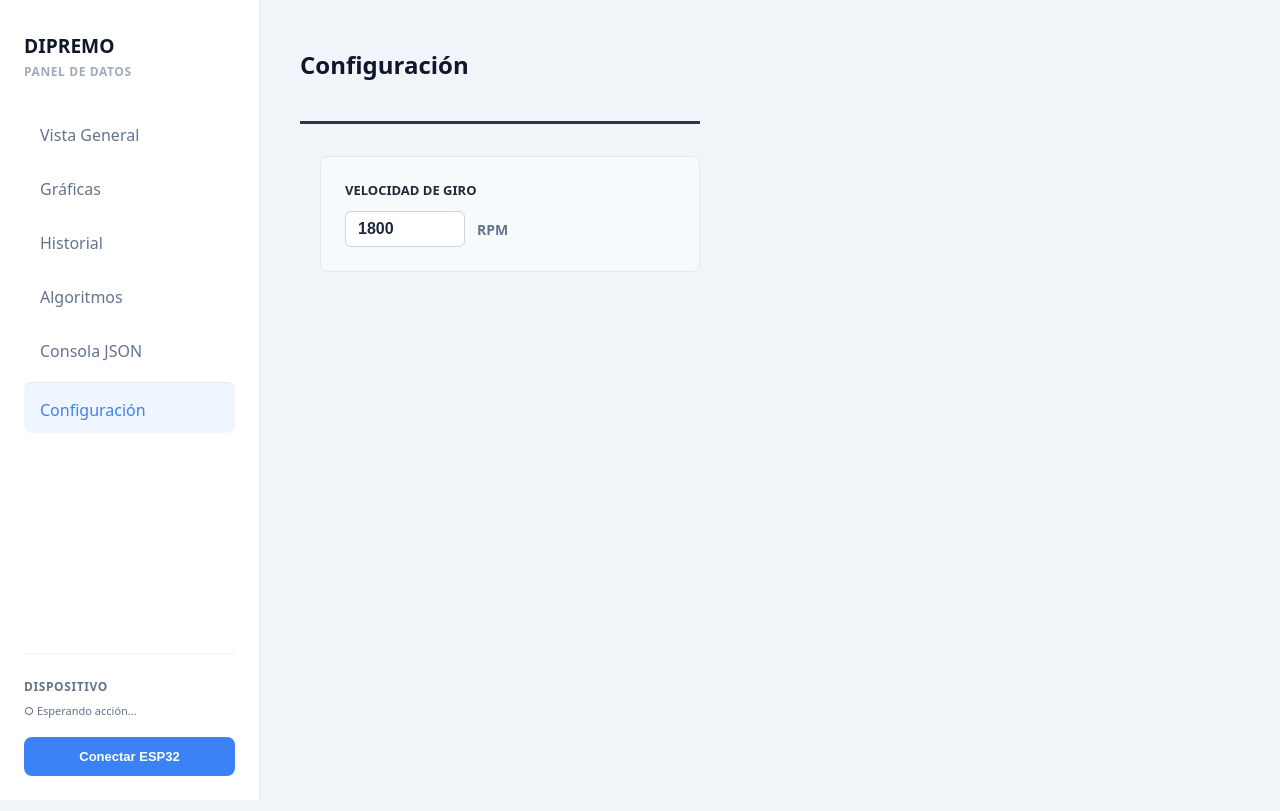
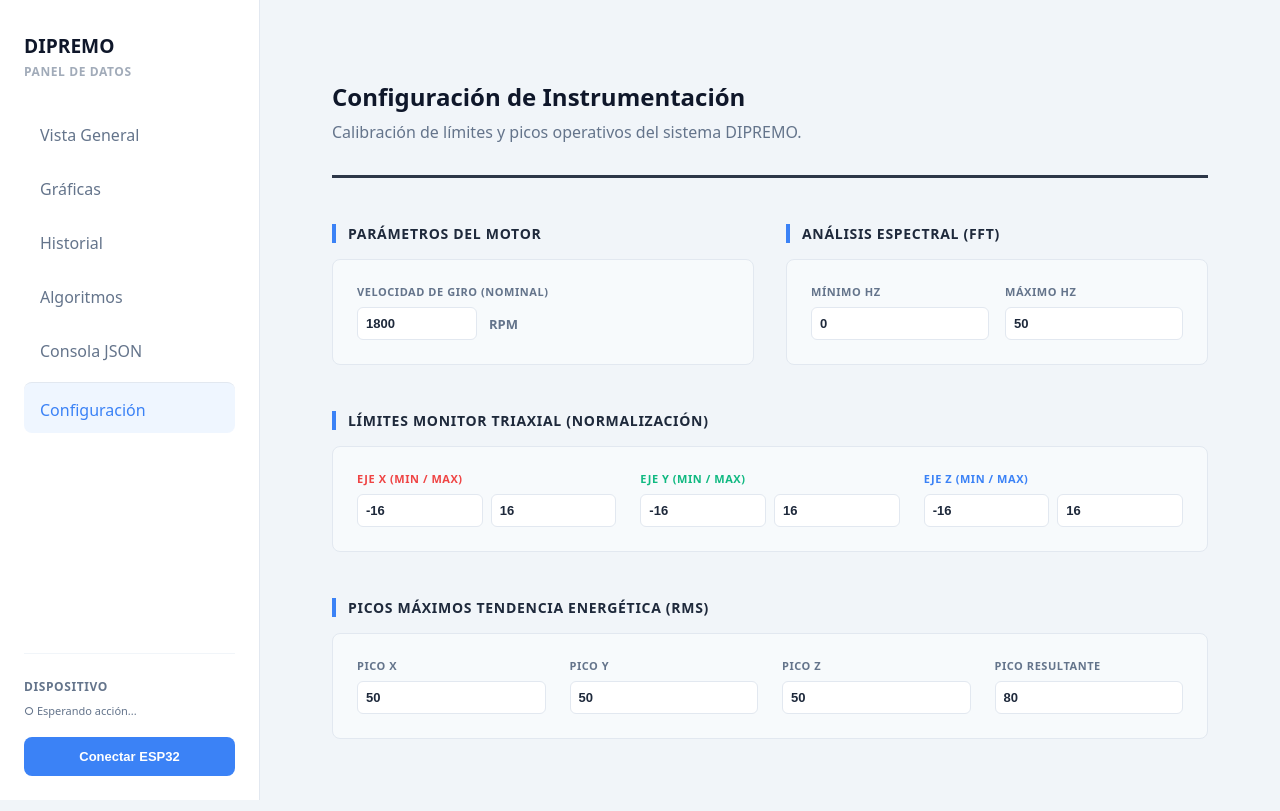
Before and after one commit to UFzDev/Dipremo, a React (Vite) app: page / in a window 1280 px wide. Both pictures are taken after a click on the element "Configuración". Built offline with nearby package versions, Linux system fonts and the light colour scheme.

Commit message:
configuracion minimos y maximos

```diff
--- a/src/components/Dashboard/Dashboard.tsx
+++ b/src/components/Dashboard/Dashboard.tsx
@@ -37,6 +37,34 @@ function Dashboard({ data, status, onConnect, onDisconnect }: DashboardProps) {
   useEffect(() => {
     localStorage.setItem('dipremo_motor_rpm', motorRpm.toString());
   }, [motorRpm]);
+
+  // 0.1 Configuración Avanzada (Límites y Picos)
+  const [vibeLimits, setVibeLimits] = useState(() => {
+    const saved = localStorage.getItem('dipremo_vibe_limits');
+    return saved ? JSON.parse(saved) : { minX: -16, maxX: 16, minY: -16, maxY: 16, minZ: -16, maxZ: 16 };
+  });
+
+  const [rmsPeaks, setRmsPeaks] = useState(() => {
+    const saved = localStorage.getItem('dipremo_rms_peaks');
+    return saved ? JSON.parse(saved) : { x: 50, y: 50, z: 50, res: 80 };
+  });
+
+  const [fftRange, setFftRange] = useState(() => {
+    const saved = localStorage.getItem('dipremo_fft_range');
+    return saved ? JSON.parse(saved) : { minHz: 0, maxHz: 50 };
+  });
+
+  useEffect(() => {
+    localStorage.setItem('dipremo_vibe_limits', JSON.stringify(vibeLimits));
+  }, [vibeLimits]);
+
+  useEffect(() => {
+    localStorage.setItem('dipremo_rms_peaks', JSON.stringify(rmsPeaks));
+  }, [rmsPeaks]);
+
+  useEffect(() => {
+    localStorage.setItem('dipremo_fft_range', JSON.stringify(fftRange));
+  }, [fftRange]);
 
   // 1. Historial en memoria (solo para renderizado UI)
   const historyRef = useRef<RMSData[]>([]);
@@ -198,7 +226,14 @@ function Dashboard({ data, status, onConnect, onDisconnect }: DashboardProps) {
       case 'raw':
         return <RawView data={data} />;
       case 'settings':
-        return <ConfigView motorRpm={motorRpm} setMotorRpm={setMotorRpm} />;
+        return (
+          <ConfigView
+            motorRpm={motorRpm} setMotorRpm={setMotorRpm}
+            vibeLimits={vibeLimits} setVibeLimits={setVibeLimits}
+            rmsPeaks={rmsPeaks} setRmsPeaks={setRmsPeaks}
+            fftRange={fftRange} setFftRange={setFftRange}
+          />
+        );
       default:
         return (
           <OverviewView
--- a/src/components/Dashboard/views/ConfigView.tsx
+++ b/src/components/Dashboard/views/ConfigView.tsx
@@ -1,53 +1,156 @@
 type ConfigViewProps = {
   motorRpm: number;
   setMotorRpm: (rpm: number) => void;
+  vibeLimits: { minX: number; maxX: number; minY: number; maxY: number; minZ: number; maxZ: number };
+  setVibeLimits: (val: any) => void;
+  rmsPeaks: { x: number; y: number; z: number; res: number };
+  setRmsPeaks: (val: any) => void;
+  fftRange: { minHz: number; maxHz: number };
+  setFftRange: (val: any) => void;
 };
 
-function ConfigView({ motorRpm, setMotorRpm }: ConfigViewProps) {
+function ConfigView({
+  motorRpm, setMotorRpm,
+  vibeLimits, setVibeLimits,
+  rmsPeaks, setRmsPeaks,
+  fftRange, setFftRange
+}: ConfigViewProps) {
+
+  const labelStyle: React.CSSProperties = {
+    display: 'block',
+    fontSize: '11px',
+    fontWeight: 800,
+    color: 'var(--text-muted)',
+    textTransform: 'uppercase',
+    marginBottom: '0.5rem',
+    letterSpacing: '0.05em'
+  };
+
+  const inputStyle: React.CSSProperties = {
+    width: '100%',
+    padding: '0.5rem',
+    fontSize: '13px',
+    fontWeight: 600,
+    borderRadius: '6px',
+    border: '1px solid var(--border-subtle)',
+    color: 'var(--text-main)',
+    outline: 'none',
+    background: 'var(--bg-card)'
+  };
+
+  const sectionTitleStyle: React.CSSProperties = {
+    fontSize: '14px',
+    fontWeight: 800,
+    color: 'var(--text-main)',
+    marginBottom: '1rem',
+    textTransform: 'uppercase',
+    letterSpacing: '0.05em',
+    borderLeft: '4px solid var(--primary)',
+    paddingLeft: '0.75rem'
+  };
+
   return (
-    <div className="algo-section" style={{ maxWidth: '400px' }}>
-      <header className="algo-header">
-        <h1 className="algo-title-sm">Configuraci&oacute;n</h1>
+    <div className="config-view" style={{ padding: '2rem', animation: 'fadeIn 0.5s ease-out', maxWidth: '1000px' }}>
+      <header className="algo-header" style={{ marginBottom: '2rem' }}>
+        <h1 className="algo-title-sm">Configuraci&oacute;n de Instrumentaci&oacute;n</h1>
+        <p className="algo-subtitle">Calibraci&oacute;n de l&iacute;mites y picos operativos del sistema DIPREMO.</p>
       </header>
 
-      <div className="algo-section-content">
+      <div style={{ display: 'grid', gridTemplateColumns: 'repeat(auto-fit, minmax(300px, 1fr))', gap: '2rem' }}>
+
+        {/* SECCIÓN 1: MOTOR BÁSICO */}
+        <section>
+          <h3 style={sectionTitleStyle}>Par&aacute;metros del Motor</h3>
           <div className="algo-card-light" style={{ padding: '1.5rem' }}>
-          <label
-            style={{
-              display: 'block',
-              fontSize: '13px',
-              fontWeight: 800,
-              color: '#1e293b',
-              textTransform: 'uppercase',
-              marginBottom: '0.75rem'
-            }}
-          >
-            Velocidad de giro
-          </label>
-
+            <label style={labelStyle}>Velocidad de giro (Nominal)</label>
             <div style={{ display: 'flex', alignItems: 'center', gap: '0.75rem' }}>
               <input
                 type="number"
                 value={motorRpm === 0 ? '' : motorRpm}
-              onChange={(e) => {
-                const val = e.target.value === '' ? 0 : parseInt(e.target.value, 10);
-                setMotorRpm(val);
-              }}
-              placeholder="0"
-              style={{
-                width: '120px',
-                padding: '0.5rem 0.75rem',
-                fontSize: '1rem',
-                fontWeight: 600,
-                borderRadius: '6px',
-                border: '1px solid #cbd5e1',
-                color: '#1e293b',
-                outline: 'none focus:border-blue-500'
-              }}
+                onChange={(e) => setMotorRpm(e.target.value === '' ? 0 : parseInt(e.target.value, 10))}
+                style={{ ...inputStyle, width: '120px' }}
               />
-            <span style={{ fontSize: '14px', fontWeight: 700, color: '#64748b' }}>RPM</span>
+              <span style={{ fontSize: '13px', fontWeight: 700, color: 'var(--text-muted)' }}>RPM</span>
             </div>
           </div>
+        </section>
+
+        {/* SECCIÓN 2: RANGO FFT */}
+        <section>
+          <h3 style={sectionTitleStyle}>An&aacute;lisis Espectral (FFT)</h3>
+          <div className="algo-card-light" style={{ padding: '1.5rem', display: 'flex', gap: '1rem' }}>
+            <div style={{ flex: 1 }}>
+              <label style={labelStyle}>M&iacute;nimo Hz</label>
+              <input
+                type="number"
+                value={fftRange.minHz}
+                onChange={(e) => setFftRange({ ...fftRange, minHz: parseFloat(e.target.value) || 0 })}
+                style={inputStyle}
+              />
+            </div>
+            <div style={{ flex: 1 }}>
+              <label style={labelStyle}>M&aacute;ximo Hz</label>
+              <input
+                type="number"
+                value={fftRange.maxHz}
+                onChange={(e) => setFftRange({ ...fftRange, maxHz: parseFloat(e.target.value) || 0 })}
+                style={inputStyle}
+              />
+            </div>
+          </div>
+        </section>
+
+        {/* SECCIÓN 3: MONITOR TRIAXIAL */}
+        <section style={{ gridColumn: '1 / -1' }}>
+          <h3 style={sectionTitleStyle}>L&iacute;mites Monitor Triaxial (Normalizaci&oacute;n)</h3>
+          <div className="algo-card-light" style={{ padding: '1.5rem', display: 'grid', gridTemplateColumns: 'repeat(3, 1fr)', gap: '1.5rem' }}>
+            <div>
+              <label style={{ ...labelStyle, color: 'var(--error)' }}>Eje X (Min / Max)</label>
+              <div style={{ display: 'flex', gap: '0.5rem' }}>
+                <input type="number" value={vibeLimits.minX} onChange={(e) => setVibeLimits({ ...vibeLimits, minX: parseFloat(e.target.value) || 0 })} style={inputStyle} />
+                <input type="number" value={vibeLimits.maxX} onChange={(e) => setVibeLimits({ ...vibeLimits, maxX: parseFloat(e.target.value) || 0 })} style={inputStyle} />
+              </div>
+            </div>
+            <div>
+              <label style={{ ...labelStyle, color: 'var(--success)' }}>Eje Y (Min / Max)</label>
+              <div style={{ display: 'flex', gap: '0.5rem' }}>
+                <input type="number" value={vibeLimits.minY} onChange={(e) => setVibeLimits({ ...vibeLimits, minY: parseFloat(e.target.value) || 0 })} style={inputStyle} />
+                <input type="number" value={vibeLimits.maxY} onChange={(e) => setVibeLimits({ ...vibeLimits, maxY: parseFloat(e.target.value) || 0 })} style={inputStyle} />
+              </div>
+            </div>
+            <div>
+              <label style={{ ...labelStyle, color: 'var(--primary)' }}>Eje Z (Min / Max)</label>
+              <div style={{ display: 'flex', gap: '0.5rem' }}>
+                <input type="number" value={vibeLimits.minZ} onChange={(e) => setVibeLimits({ ...vibeLimits, minZ: parseFloat(e.target.value) || 0 })} style={inputStyle} />
+                <input type="number" value={vibeLimits.maxZ} onChange={(e) => setVibeLimits({ ...vibeLimits, maxZ: parseFloat(e.target.value) || 0 })} style={inputStyle} />
+              </div>
+            </div>
+          </div>
+        </section>
+
+        {/* SECCIÓN 4: TENDENCIA ENERGÉTICA */}
+        <section style={{ gridColumn: '1 / -1' }}>
+          <h3 style={sectionTitleStyle}>Picos Máximos Tendencia Energ&eacute;tica (RMS)</h3>
+          <div className="algo-card-light" style={{ padding: '1.5rem', display: 'grid', gridTemplateColumns: 'repeat(4, 1fr)', gap: '1.5rem' }}>
+            <div>
+              <label style={labelStyle}>Pico X</label>
+              <input type="number" value={rmsPeaks.x} onChange={(e) => setRmsPeaks({ ...rmsPeaks, x: parseFloat(e.target.value) || 0 })} style={inputStyle} />
+            </div>
+            <div>
+              <label style={labelStyle}>Pico Y</label>
+              <input type="number" value={rmsPeaks.y} onChange={(e) => setRmsPeaks({ ...rmsPeaks, y: parseFloat(e.target.value) || 0 })} style={inputStyle} />
+            </div>
+            <div>
+              <label style={labelStyle}>Pico Z</label>
+              <input type="number" value={rmsPeaks.z} onChange={(e) => setRmsPeaks({ ...rmsPeaks, z: parseFloat(e.target.value) || 0 })} style={inputStyle} />
+            </div>
+            <div>
+              <label style={labelStyle}>Pico Resultante</label>
+              <input type="number" value={rmsPeaks.res} onChange={(e) => setRmsPeaks({ ...rmsPeaks, res: parseFloat(e.target.value) || 0 })} style={inputStyle} />
+            </div>
+          </div>
+        </section>
+
       </div>
     </div>
   );
```
Lines whose indentation alone changed are shown as unchanged.
